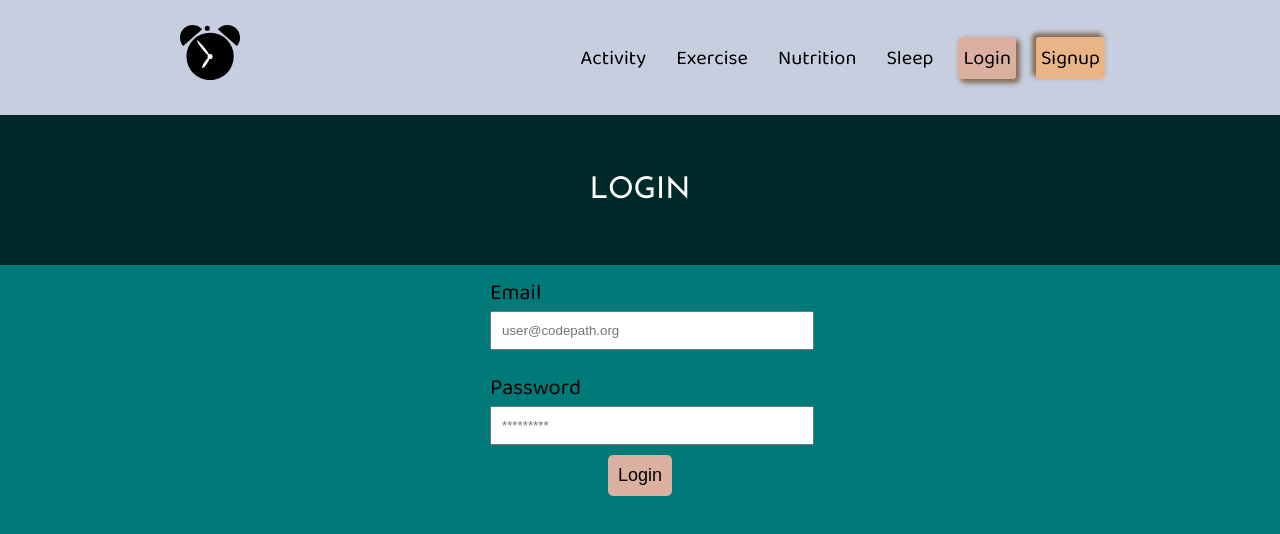
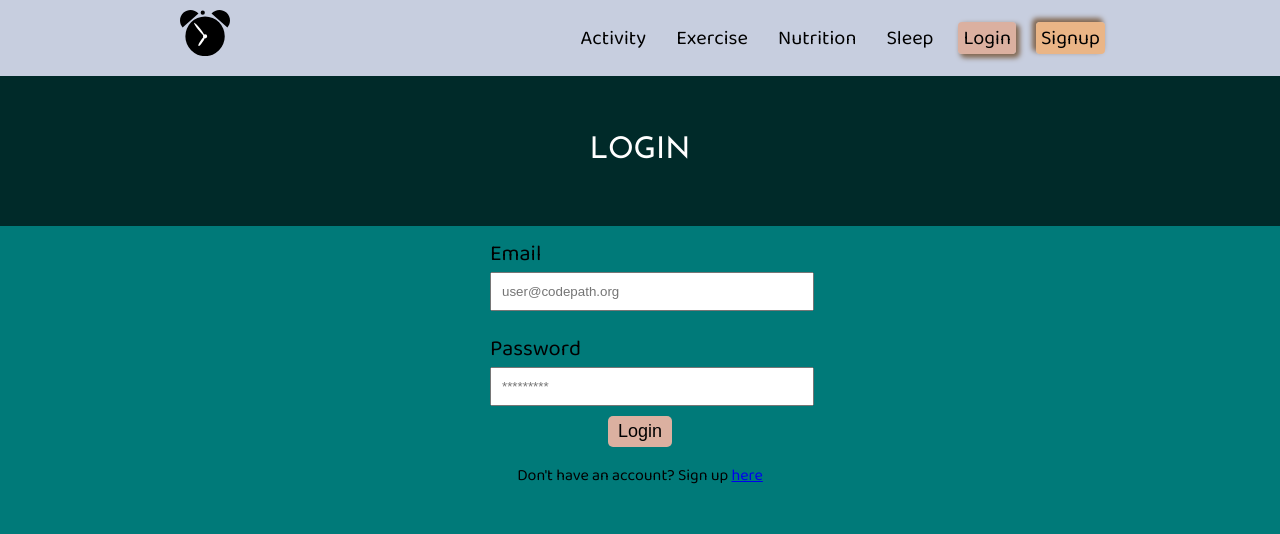
Before and after one commit to awang2330/LifeTracker-Application, a React (Create React App) app in the folder frontend/: page /login in a window 1280 px wide. Shown: the top 534 px of the page. Built offline with nearby package versions, Linux system fonts and the light colour scheme.

Commit message:
login ui handleonchange and submit to backend

```diff
--- a/frontend/package.json
+++ b/frontend/package.json
@@ -6,6 +6,7 @@
     "@testing-library/jest-dom": "^5.14.1",
     "@testing-library/react": "^11.2.7",
     "@testing-library/user-event": "^12.8.3",
+    "axios": "^0.21.1",
     "history": "^5.0.0",
     "react": "^17.0.2",
     "react-dom": "^17.0.2",
--- a/frontend/src/components/Login/Login.css
+++ b/frontend/src/components/Login/Login.css
@@ -2,6 +2,11 @@
 
 }
 
+.Login > div {
+  display: flex;
+  flex-direction: column;
+  align-items: center;
+}
 .form {
   display: flex;
   justify-content: center;
@@ -23,7 +28,7 @@ input {
 button {
   border: none;
   background: transparent;
-  padding: 10px;
+  padding: 5px 10px;
   font-size: 18px;
   border-radius: 5px;
 }
--- a/frontend/src/components/Login/Login.js
+++ b/frontend/src/components/Login/Login.js
@@ -1,26 +1,58 @@
 
 import { useState } from 'react'
+import { Link } from 'react-router-dom'
+import axios from 'axios'
 import PageHeader from '../PageHeader/PageHeader'
 import './Login.css'
 
-export default function Login() {
+export default function Login({ setAppState }) {
+  const [isLoading, setIsLoading] = useState(false)
   const [errors, setErrors] = useState({})
   const [form, setForm] = useState({
     email: '',
     password: ''
   })
 
-  const handleOnInputChange = () => {
-
+  const handleOnInputChange = (event) => {
+    if (event.target.name === "email") {
+      if (event.target.value.indexOf("@") === -1) {
+        setErrors((e) => ({ ...e, email: "Please enter a valid email." }))
+      } else {
+        setErrors((e) => ({ ...e, email: null }))
+      }
     }
 
-  const handleOnSubmit = () => {
+    setForm((f) => ({ ...f, [event.target.name]: event.target.value }))
+  }
 
+  const handleOnSubmit = async (event) => {
+    event.preventDefault()
+    setIsLoading(true)
+    setErrors((e) => ({ ...e, form: null }))
+
+    try {
+      const res = await axios.post(`http://localhost:3001/auth/login`, form)
+      if (res?.data) {
+        // setAppState(res.data)
+        setIsLoading(false)
+        // navigate("/portal")
+      } else {
+        setErrors((e) => ({ ...e, form: "Invalid username/password combination" }))
+        setIsLoading(false)
+      }
+    } catch (err) {
+      console.log(err)
+      const message = err?.response?.data?.error?.message
+      setErrors((e) => ({ ...e, form: message ? String(message) : String(err) }))
+      setIsLoading(false)
+    }
   }
 
   return (
     <div className="Login">
       <PageHeader sectionName='Login'/>
+      <div>
+
         <div className='form'>
           <div className='form-input'>
             <label htmlFor='email'>Email</label>
@@ -32,6 +64,11 @@ export default function Login() {
           </div>
           <button className='login-btn' onClick={handleOnSubmit}>Login</button>
         </div>
+
+        <div className='login-footer'>
+          <p>Don't have an account? Sign up <Link to="/register">here</Link></p>
+        </div>
+      </div>
     </div>
   )
 }
--- a/frontend/src/components/Navbar/Navbar.css
+++ b/frontend/src/components/Navbar/Navbar.css
@@ -4,18 +4,18 @@
   justify-content: space-around;
   align-items: center;
   font-family: 'Baloo 2', cursive;
-  padding: 10px;
+  padding: 5px;
 }
-a {
+.Navbar a {
   text-decoration: none;
   color: #000;
-  margin: 10px;
+  margin: 5px 10px;
   font-size: 20px;
-  padding: 5px;
+  padding: 0 5px;
 }
 
 .home-link {
-  width: 60px;
+  width: 50px;
 }
 .home-link img {
   width: 100%;
```
Also changed, not shown: 2 other files (tests, documents, lock files or other folders). Lines whose indentation alone changed are shown as unchanged.
